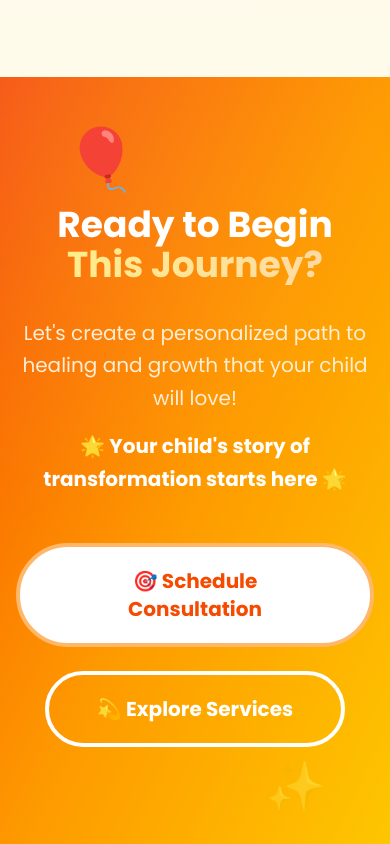
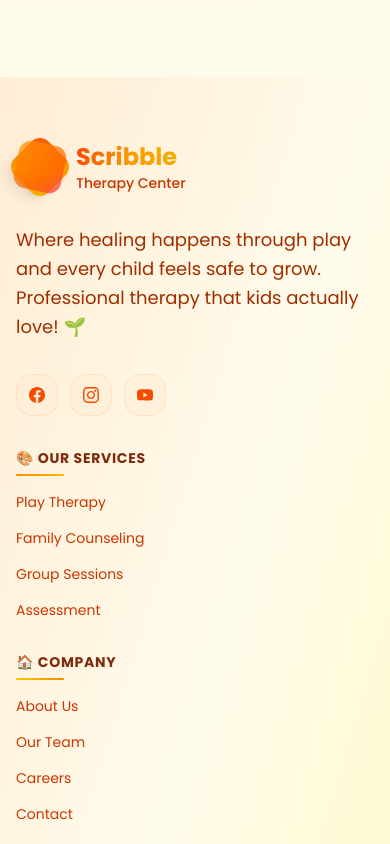
Before and after one commit to Kenneth14031129/Scribble-Website, a React (Vite) app: page /about in a window 390 px wide. Shown: the part 7200-8044 px from the top of the page. Built offline with nearby package versions, Linux system fonts and the light colour scheme.

Commit message:
Enhance the About Page

```diff
--- a/src/pages/About.jsx
+++ b/src/pages/About.jsx
@@ -1,3 +1,5 @@
+/* eslint-disable react-hooks/rules-of-hooks */
+/* eslint-disable no-unused-vars */
 import { useState, useEffect, useRef } from "react";
 import { Link } from "react-router-dom";
 import { Star, Users, Target, Sparkles } from "lucide-react";
@@ -932,69 +934,6 @@ const About = () => {
           </div>
         </div>
       </section>
-
-      {/* Call to Action Section */}
-      <section className="py-32 bg-gradient-to-br from-orange-600 via-amber-500 to-yellow-400 relative overflow-hidden">
-        <div className="absolute inset-0">
-          <div
-            className="absolute inset-0 transition-all duration-1000"
-            style={{
-              background: `radial-gradient(circle at ${mousePosition.x}% ${mousePosition.y}%, rgba(255, 255, 255, 0.1) 0%, transparent 50%)`,
-            }}
-          />
-        </div>
-
-        {/* Floating elements */}
-        <div
-          className="absolute top-16 left-16 text-6xl animate-bounce"
-          style={{ animationDuration: "3s" }}
-        >
-          🎈
-        </div>
-        <div
-          className="absolute bottom-16 right-16 text-5xl animate-pulse"
-          style={{ animationDuration: "2s" }}
-        >
-          ✨
-        </div>
-
-        <div className="relative z-10 max-w-5xl mx-auto text-center px-4 sm:px-6 lg:px-8">
-          <h2 className="text-4xl md:text-6xl lg:text-7xl font-black text-white mb-8">
-            Ready to Begin
-            <span className="block bg-gradient-to-r from-yellow-200 to-orange-200 bg-clip-text text-transparent">
-              This Journey?
-            </span>
-          </h2>
-
-          <p className="text-xl md:text-2xl text-orange-100 mb-12 max-w-3xl mx-auto leading-relaxed">
-            Let's create a personalized path to healing and growth that your
-            child will love!
-            <span className="block text-white font-bold mt-4">
-              🌟 Your child's story of transformation starts here 🌟
-            </span>
-          </p>
-
-          <div className="flex flex-col sm:flex-row items-center justify-center gap-6">
-            <Link
-              to="/contact"
-              className="group relative px-12 py-5 bg-white text-orange-600 font-black rounded-full hover:bg-orange-100 transition-all duration-300 transform hover:scale-110 hover:shadow-2xl hover:shadow-white/25 text-xl border-4 border-orange-300"
-            >
-              <span className="relative z-10 flex items-center space-x-2">
-                <span>🎯 Schedule Consultation</span>
-              </span>
-            </Link>
-
-            <Link
-              to="/services"
-              className="group px-12 py-5 border-4 border-white text-white font-bold rounded-full hover:bg-white/20 transition-all duration-300 transform hover:scale-105 text-xl"
-            >
-              <span className="flex items-center space-x-2">
-                <span>💫 Explore Services</span>
-              </span>
-            </Link>
-          </div>
-        </div>
-      </section>
     </div>
   );
 };
```
